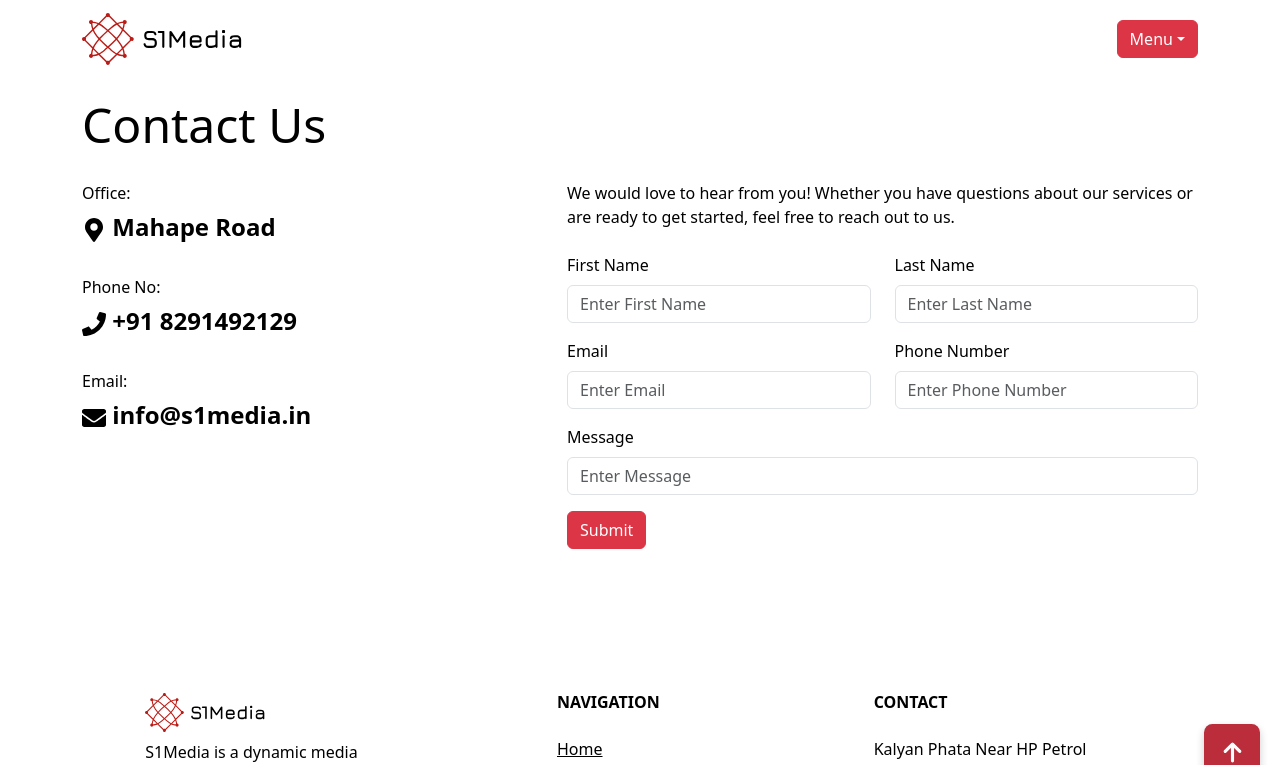
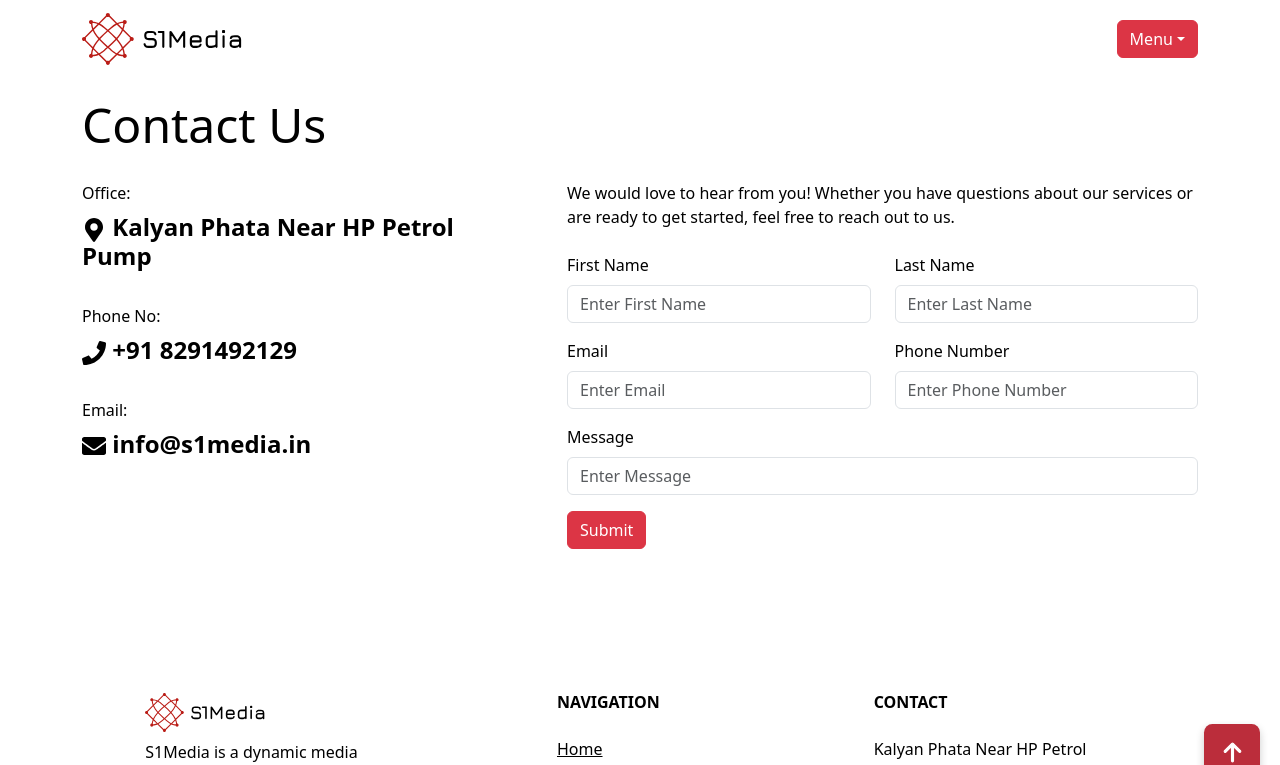
Before and after one commit to KodeInnovate-WorkSpace/s1media.in, a React (Vite) app: page /contact in a window 1280 px wide. Shown: the top 765 px of the page. Built offline with nearby package versions, Linux system fonts and the light colour scheme.

Commit message:
Update contact_us.page.jsx

```diff
--- a/src/pages/contact_us.page.jsx
+++ b/src/pages/contact_us.page.jsx
@@ -12,7 +12,7 @@ const ContactDetails = () => {
     {
       icon: <FaMapMarkerAlt />,
       label: "Office:",
-      value: "Mahape Road",
+      value: "Kalyan Phata Near HP Petrol Pump",
     },
     {
       icon: <FaPhone />,
```
